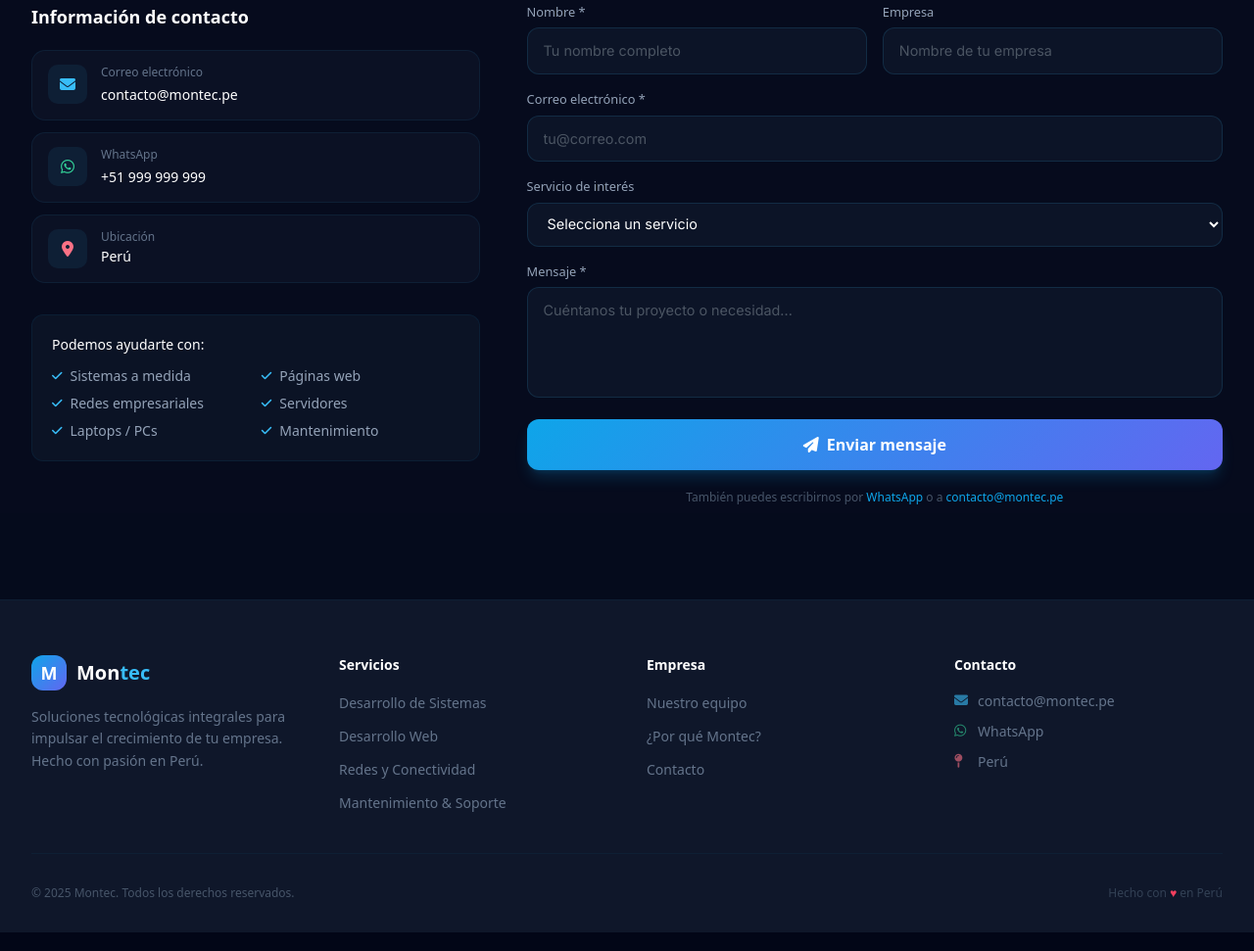
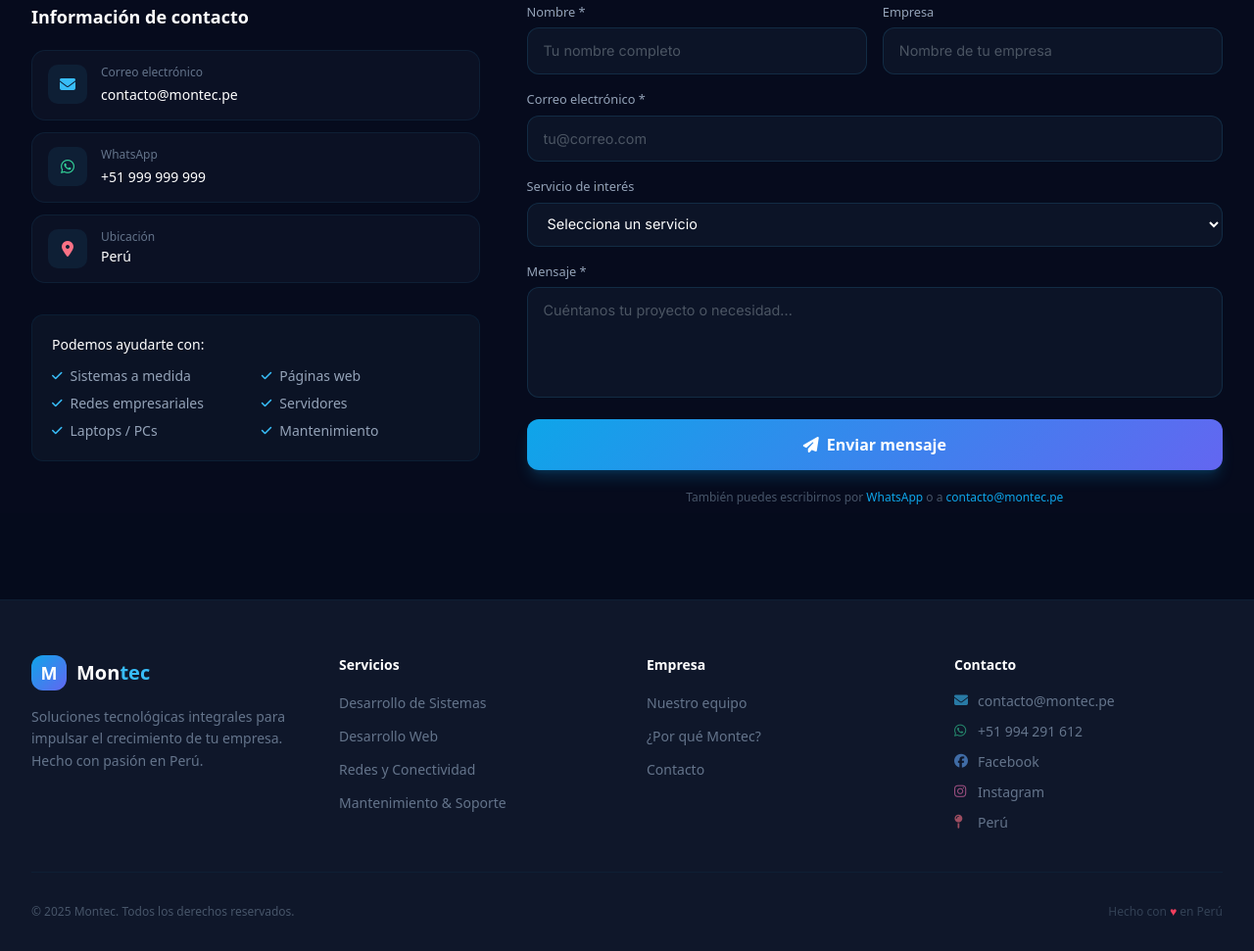
Before and after one commit to montecitsolutions/website_montecit, a plain HTML site: page index.html in a window 1280 px wide. Shown: the part 4049-5020 px from the top of the page at 98% size. Drawn offline with nearby package versions, Linux system fonts and the light colour scheme; animation ran at ten frames a second.

Commit message:
Add WhatsApp, Facebook and Instagram links to footer

```diff
--- a/index.html
+++ b/index.html
@@ -614,8 +614,18 @@
               </a>
             </li>
             <li>
-              <a href="https://wa.me/51999999999" target="_blank" rel="noopener" class="footer-link hover:text-sky-400 transition-colors flex items-center gap-2">
-                <i class="fab fa-whatsapp text-emerald-400/60 w-4"></i>WhatsApp
+              <a href="https://wa.me/51994291612" target="_blank" rel="noopener" class="footer-link hover:text-sky-400 transition-colors flex items-center gap-2">
+                <i class="fab fa-whatsapp text-emerald-400/60 w-4"></i>+51 994 291 612
+              </a>
+            </li>
+            <li>
+              <a href="https://www.facebook.com/profile.php?id=61576537209870" target="_blank" rel="noopener" class="footer-link hover:text-sky-400 transition-colors flex items-center gap-2">
+                <i class="fab fa-facebook text-blue-400/60 w-4"></i>Facebook
+              </a>
+            </li>
+            <li>
+              <a href="https://www.instagram.com/montec.it/" target="_blank" rel="noopener" class="footer-link hover:text-sky-400 transition-colors flex items-center gap-2">
+                <i class="fab fa-instagram text-pink-400/60 w-4"></i>Instagram
               </a>
             </li>
             <li>
```
